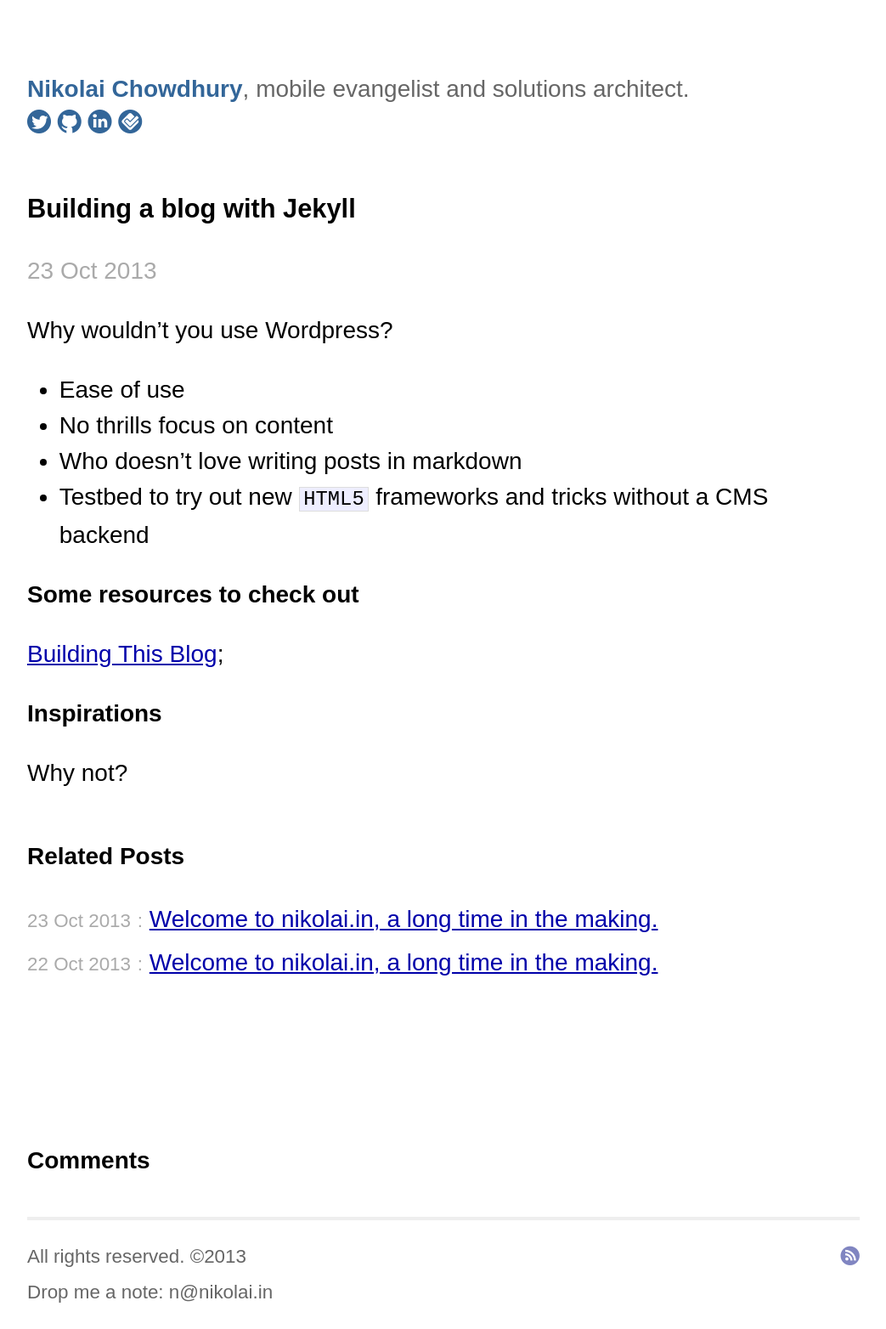
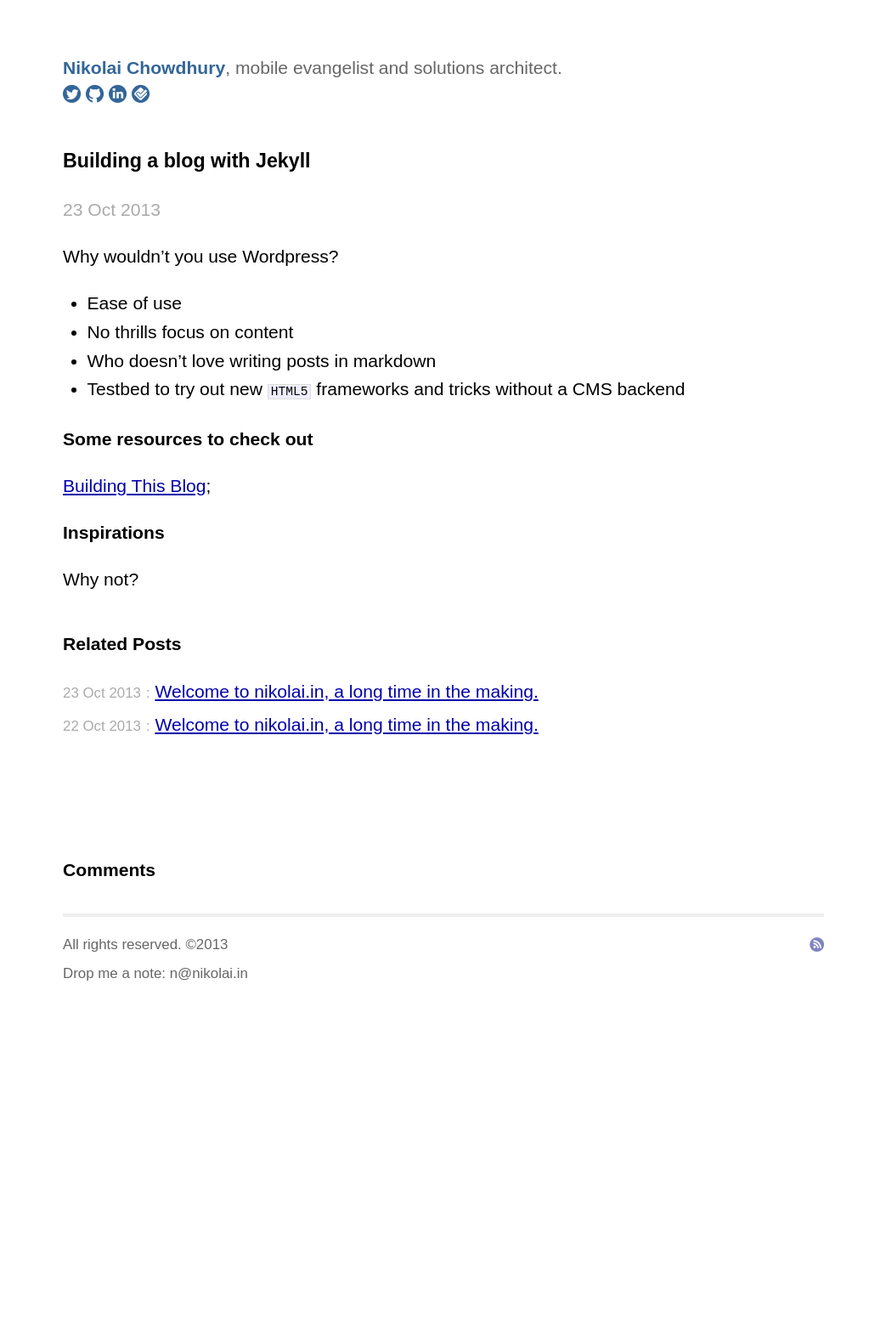
Before and after one commit to chowdhury/nikolai.in, a Jekyll site: the page built from _posts/2013-10-23-why-jekyll.md, in a window 1280 px wide. Shown: the whole page at 85% size, without its empty margins (118-1161 px from the left). Built offline with Jekyll 4.4.1, drawn with Linux system fonts in a browser that asks for light colours; some web fonts are replaced; comment, search, counter and statistics services are not loaded; after the commit the page ends 1180 px from its top, so only the background shows below that.

Commit message:
style changes and new queries; gitignore

```diff
--- a/_layouts/default.html
+++ b/_layouts/default.html
@@ -10,9 +10,9 @@
 	<meta name="author" content="Nikolai Chowdhury" />
 	<link href="http://feeds.feedburner.com/nikolaic" rel="alternate" title="Nikolai Chowdhury" type="application/atom+xml" />
 	<link rel="stylesheet" href="/css/syntax.css" type="text/css" media="all" />
-	<link rel="stylesheet" href="/css/screen.css" type="text/css" media="all" />
-	<link rel="stylesheet" href="/css/tablet.css" type="text/css" media="screen and (min-width:651px) and (max-width: 1024px), screen and (min-device-width: 768px) and (max-device-width: 1024px)" />
-	<link rel="stylesheet" href="/css/mobile.css" type="text/css" media="handheld, screen and (max-width: 650px), screen and (max-device-width: 480px)" />
+	<link rel="stylesheet" href="/css/global.css" type="text/css" media="all" />
+	<!--<link rel="stylesheet" href="/css/tablet.css" type="text/css" media="screen and (min-width:651px) and (max-width: 1024px), screen and (min-device-width: 768px) and (max-device-width: 1024px)" />
+	<link rel="stylesheet" href="/css/mobile.css" type="text/css" media="handheld, screen and (max-width: 650px), screen and (max-device-width: 480px)" />-->
 	<link href="/webfonts/ss-social-circle.css" rel="stylesheet" />
 </head>
 <body>
--- a/_layouts/post.html
+++ b/_layouts/post.html
@@ -24,14 +24,13 @@ layout: default
 {% endif %}
 
 
-
 <div class="ads">
-  <script async src="//pagead2.googlesyndication.com/pagead/js/adsbygoogle.js"></script>
-  <!-- nikolai.in post leaderboard -->
-  <ins class="adsbygoogle"
-       style="display:inline-block;width:728px;height:90px"
+    <script async src="//pagead2.googlesyndication.com/pagead/js/adsbygoogle.js"></script>
+  <!-- nikolai.in-responsive -->
+  <ins class="adsbygoogle nikolaiin-responsive"
+       style="display:inline-block"
        data-ad-client="ca-pub-1189427158739842"
-       data-ad-slot="4080163206"></ins>
+       data-ad-slot="5600595605"></ins>
   <script>
   (adsbygoogle = window.adsbygoogle || []).push({});
   </script>
--- /dev/null
+++ b/css/global.css
@@ -0,0 +1,308 @@
+
+@import url(http://fonts.googleapis.com/css?family=Droid+Sans:400,700);
+
+ /* Landscape phones and down */
+@media (max-width: 480px) {
+
+		body {
+			margin-left:1.2em;
+			margin-right:1.2em;
+			/*font-size: 1.2em !important;*/
+		}
+
+		.site {
+/*			font-size: 1.3em !important;
+*/			width: 100% !important;
+			margin: 3em auto 2em auto;
+		}
+
+		.title {
+			text-align: center;
+		}
+
+		ul.posts span.seperator {
+			display:none;
+		}
+
+		ul.posts a {
+			display:block;
+		}
+
+ }
+
+/* Landscape phone to portrait tablet */
+@media (max-width: 940px) {
+
+		body {
+/*			font-size: .9em !important;
+*/			margin-left:1.2em;
+			margin-right:1.2em;
+		}
+
+		.site {
+			width: 100%;
+			margin: 2em auto 2em auto;
+		}
+
+ }
+
+ /* Ads Responsive */
+
+ .nikolaiin-responsive { width: 320px; height: 50px; }
+@media(min-width: 500px) { .nikolaiin-responsive { width: 468px; height: 60px; } }
+@media(min-width: 800px) { .nikolaiin-responsive { width: 728px; height: 90px; } }
+
+/* Portrait tablet to landscape and desktop
+@media (min-width: 768px) and (max-width: 940px) {
+
+
+		body {
+			font-size:14pt;
+			margin-left:1.2em;
+			margin-right:1.2em;
+		}
+
+		.site {
+			width: 35em;
+			margin: 3em auto 2em auto;
+		}
+
+ }*/
+
+/* Default: 940px and up  */
+
+/*****************************************************************************/
+/*
+/* Common
+/*
+/*****************************************************************************/
+
+* {
+	margin: 0;
+	padding: 0;
+}
+
+html, body {
+	height: 100%;
+}
+
+body {
+	background-color: white;
+	font-family: 'Droid Sans', sans-serif;
+	font-size: 1.1em;
+	*font-size: small;
+	text-align: center;
+}
+
+h1, h2, h3, h4, h5, h6 {
+	font-size: 100%;
+	margin-top: 1em;
+}
+
+h1 {
+	font-size: 110%;
+	margin-bottom: 1em;
+}
+
+p {
+	margin: 1em 0;
+}
+
+a {
+	color: #00a;
+}
+
+a:hover {
+	color: black;
+}
+
+a:visited {
+	color: #a0a;
+}
+
+table {
+	font-size: inherit;
+	font: 100%;
+}
+
+blockquote {
+	margin-left:1em;
+}
+
+::selection {
+    color: white;
+    background-color: #369;
+}
+
+/*****************************************************************************/
+/*
+/* Site
+/*
+/*****************************************************************************/
+
+.site {
+	font-size: 1.2em;
+	text-align: left;
+	width: 70%;
+	margin: 3em auto 2em auto;
+	line-height: 1.6em;
+}
+
+h1, h2, h3, h4, h5, h6, .comments {
+	text-align: left;
+}
+
+.title {
+	color: #666;
+	margin-bottom: 2em;
+}
+
+.site .title a {
+	color: #369;
+	font-weight: bold;
+	text-decoration: none;
+}
+
+.site .title a:hover {
+	color: black;
+}
+
+.site .meta {
+	color: #aaa;
+}
+
+.site .footer {
+	font-size: 80%;
+	color: #666;
+	border-top: 4px solid #eee;
+	margin-top: 2em;
+	overflow: hidden;
+}
+
+.site .footer .contact {
+	float: left;
+	margin-right: 3em;
+}
+
+.site .footer .contact a,
+.site .footer .rss a {
+	color: #8085C1;
+	text-decoration: none;
+}
+
+.site .footer .rss {
+	margin-top: 1.1em;
+	margin-right: 0em;
+	float: right;
+}
+
+/*****************************************************************************/
+/*
+/* Home
+/*
+/*****************************************************************************/
+
+ul.posts {
+	list-style-type: none;
+	margin-bottom: 2em;
+}
+
+ul.posts li {
+	line-height: 1.75em;
+}
+
+ul.posts span {
+	color: #aaa;
+	font-size: 80%;
+}
+
+ul.posts a {
+	text-align: left;
+}
+
+ul.labs {
+	list-style-type: none;
+	margin-bottom: 2em;
+}
+
+ul.labs li {
+	line-height: 1.75em;
+}
+
+ul.labs span {
+	color: #aaa;
+	font-size: 80%;
+}
+
+/*****************************************************************************/
+/*
+/* Posts
+/*
+/*****************************************************************************/
+
+#post {
+
+}
+
+  /* standard */
+
+#post pre {
+	border: 1px solid #ddd;
+	background-color: #eef;
+	padding: 0 .4em;
+	overflow-x: auto;
+	white-space: pre-wrap;
+	white-space: -moz-pre-wrap !important;
+	white-space: -pre-wrap;
+	white-space: -o-pre-wrap;
+	word-wrap: break-word;
+}
+
+#post ul,
+#post ol {
+	margin-left: 1.35em;
+}
+
+#post code {
+	border: 1px solid #ddd;
+	background-color: #eef;
+	font-size: 85%;
+	padding: 0 .2em;
+}
+
+#post pre code {
+	border: none;
+}
+
+  /* terminal */
+
+#post pre.terminal {
+	border: 1px solid black;
+	background-color: #333;
+	color: white;
+}
+
+#post pre.terminal code {
+	background-color: #333;
+}
+
+#related {
+	margin-top: 2em;
+}
+
+#related h2 {
+	margin-bottom: 1em;
+}
+
+/*****************************************************************************/
+/*
+/* Ads
+/*
+/*****************************************************************************/
+
+.adsbygoogle {
+
+    width:468px;
+    height:60px;
+
+}
```
Also changed, not shown: 2 other files.
